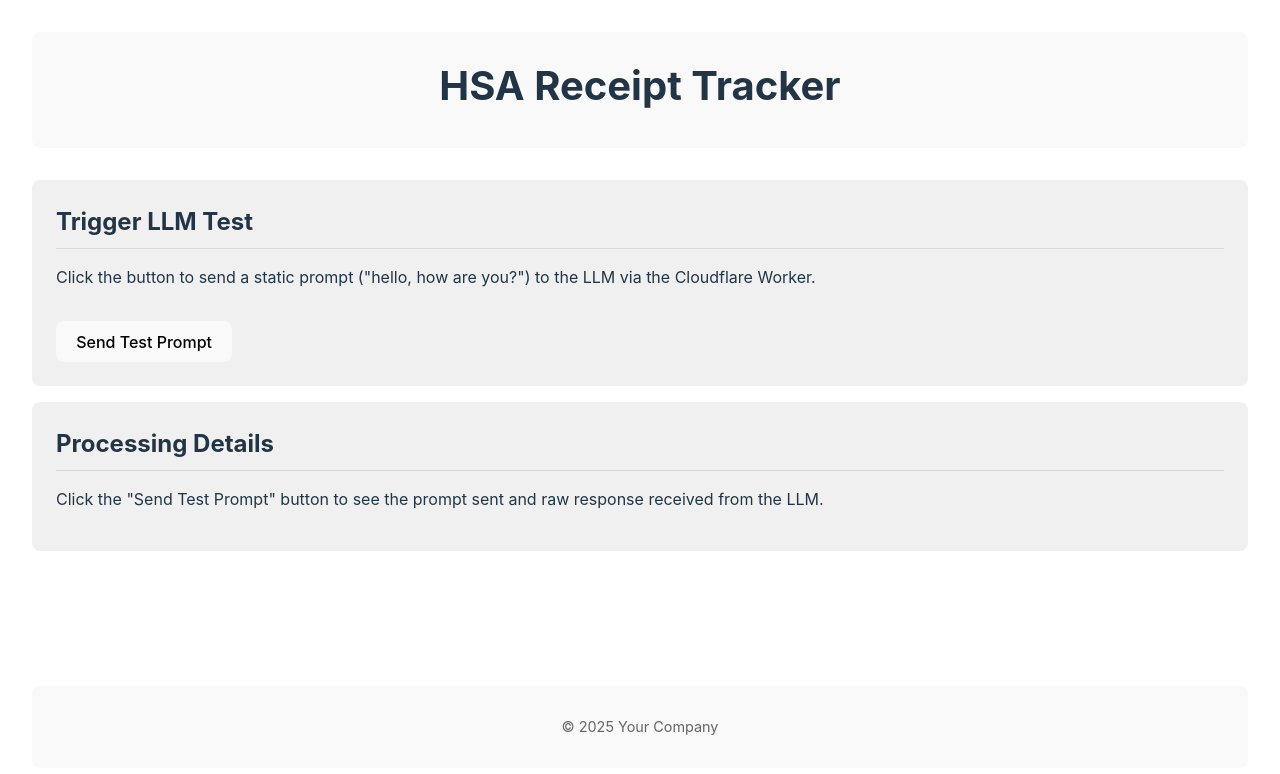
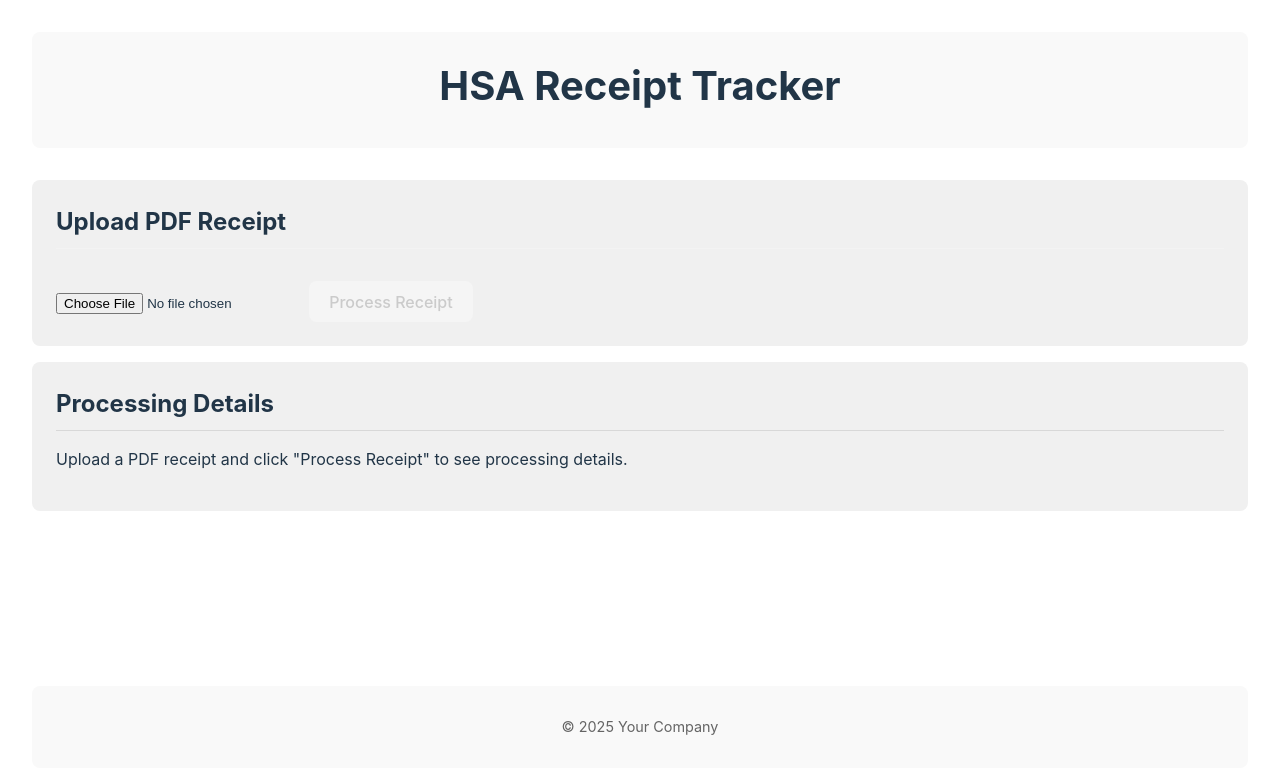
Before and after one commit to pbrao/hsa, a React (Vite) app: page / in a window 1280 px wide. Shown: the top 774 px of the page. Built offline with nearby package versions, Linux system fonts and the light colour scheme.

Commit message:
feat: Restore PDF file upload functionality

```diff
--- a/src/App.jsx
+++ b/src/App.jsx
@@ -4,8 +4,8 @@ import React, { useState } from 'react';
 // No other imports needed for this change
 
 function App() {
-  // Remove selectedFile state
-  // const [selectedFile, setSelectedFile] = useState(null);
+  // Add back selectedFile state
+  const [selectedFile, setSelectedFile] = useState(null);
   // Remove extractedData state
   // const [extractedData, setExtractedData] = useState(null);
   const [isProcessing, setIsProcessing] = useState(false);
@@ -14,16 +14,37 @@ function App() {
   const [debugPrompt, setDebugPrompt] = useState('');
   const [debugRawResponse, setDebugRawResponse] = useState('');
 
-  // Remove handleFileChange function
-  /*
+  // Add back handleFileChange function
   const handleFileChange = (event) => {
-    // ... removed ...
+    const file = event.target.files[0];
+    // Reset state when a new file is selected or selection is cleared
+    setSelectedFile(null);
+    setProcessingError('');
+    setDebugPrompt('');
+    setDebugRawResponse('');
+
+    // Accept only PDF for now, adjust if needed later
+    if (file && file.type === 'application/pdf') {
+      setSelectedFile(file);
+      console.log("PDF file selected:", file.name);
+    } else {
+      setSelectedFile(null); // Ensure state is null if not PDF
+      if (file) { // Only show error if a file was selected but wasn't PDF
+          alert('Please select a PDF file.');
+      }
+    }
   };
-  */
+
 
   // Modify the upload handler
   const handleUpload = async () => {
     console.log('[handleUpload] Function started.'); // Step 1
+
+    // Add back check for selectedFile
+    if (!selectedFile) {
+      alert("Please select a PDF file first!");
+      return; // Stop if no file is selected
+    }
 
     console.log('[handleUpload] Setting processing state to true...'); // Step 2
     setIsProcessing(true);
@@ -32,14 +53,26 @@ function App() {
     setDebugRawResponse('');
     console.log('[handleUpload] State cleared and isProcessing set.'); // Step 3
 
+    // Add back FormData creation
+    console.log('[handleUpload] Creating FormData...'); // New Step 3a
+    const formData = new FormData();
+    // Use the key expected by the worker (needs to be updated later)
+    formData.append('pdfFile', selectedFile);
+    console.log('[handleUpload] Appended file to FormData.'); // New Step 3b
+
+
     let response;
     let rawResponseText = '';
 
     try {
       console.log('[handleUpload] Entering try block. Preparing fetch...'); // Step 4
-      console.log('[handleUpload] Sending POST request to /extract...'); // Step 5
+      console.log('[handleUpload] Sending POST request to /extract with file data...'); // Step 5 (Updated log)
       response = await fetch('/extract', {
         method: 'POST',
+        // Send the FormData object as the body
+        body: formData,
+        // NOTE: Do NOT set Content-Type header manually when sending FormData;
+        // the browser sets it correctly (multipart/form-data) with the boundary.
       });
       console.log('[handleUpload] Fetch call completed.'); // Step 6
 
@@ -126,20 +159,31 @@ function App() {
       <main className="app-main">
         {/* Modify upload section */}
         <section className="upload-section">
-          <h2>Trigger LLM Test</h2>
-          {/* Remove file input and selected file display */}
-          {/*
-          <input ... />
-          {selectedFile && ( <p>...</p> )}
-          */}
-          <p>Click the button to send a static prompt ("hello, how are you?") to the LLM via the Cloudflare Worker.</p>
+          {/* Update section title */}
+          <h2>Upload PDF Receipt</h2>
+          {/* Add back file input */}
+          <input
+            id="file-upload"
+            type="file"
+            accept="application/pdf" // Specify PDF acceptance
+            onChange={handleFileChange}
+            className="file-input" // Add class if you have specific styles
+            aria-label="PDF upload input"
+            disabled={isProcessing} // Disable while processing
+          />
+          {/* Add back selected file display */}
+          {selectedFile && !isProcessing && ( // Show only if file selected and not processing
+             <p style={{ marginTop: '0.5rem', fontStyle: 'italic' }}>Selected: {selectedFile.name}</p>
+          )}
+          {/* Update button text and disabled logic */}
           <button
              onClick={handleUpload}
-             // Only disable when processing
-             disabled={isProcessing}
+             // Disable if no file selected OR if processing
+             disabled={!selectedFile || isProcessing}
              style={{ marginTop: '1rem' }}
           >
-            {isProcessing ? 'Sending...' : 'Send Test Prompt'}
+            {/* Update button text */}
+            {isProcessing ? 'Processing...' : 'Process Receipt'}
           </button>
         </section>
 
@@ -185,9 +229,9 @@ function App() {
           )}
 
 
-          {/* Adjust placeholder text */}
+          {/* Update placeholder text */}
           {!isProcessing && !processingError && !debugPrompt && !debugRawResponse && (
-            <p>Click the "Send Test Prompt" button to see the prompt sent and raw response received from the LLM.</p>
+            <p>Upload a PDF receipt and click "Process Receipt" to see processing details.</p>
           )}
         </section>
 
--- a/src/index.css
+++ b/src/index.css
@@ -175,9 +175,10 @@ button:focus-visible {
   border: 1px solid rgba(255, 255, 255, 0.3);
   border-radius: 4px;
   background-color: rgba(255, 255, 255, 0.05);
-  max-width: 100%;
+  max-width: 100%; /* Prevent overflow */
+  cursor: pointer; /* Indicate it's clickable */
 }
-*/
+
 
 /* Light mode adjustments */
 @media (prefers-color-scheme: light) {
@@ -185,8 +186,7 @@ button:focus-visible {
   .upload-section h2 { /* Keep this if .upload-section exists */
      border-bottom: 1px solid rgba(0, 0, 0, 0.1);
   }
-  /* Remove corresponding light mode rules if they only applied to the file input */
-  /*
+  /* Add back corresponding light mode styles if needed */
    .upload-section input[type="file"] {
     border: 1px solid rgba(0, 0, 0, 0.2);
     background-color: rgba(0, 0, 0, 0.02);
```
